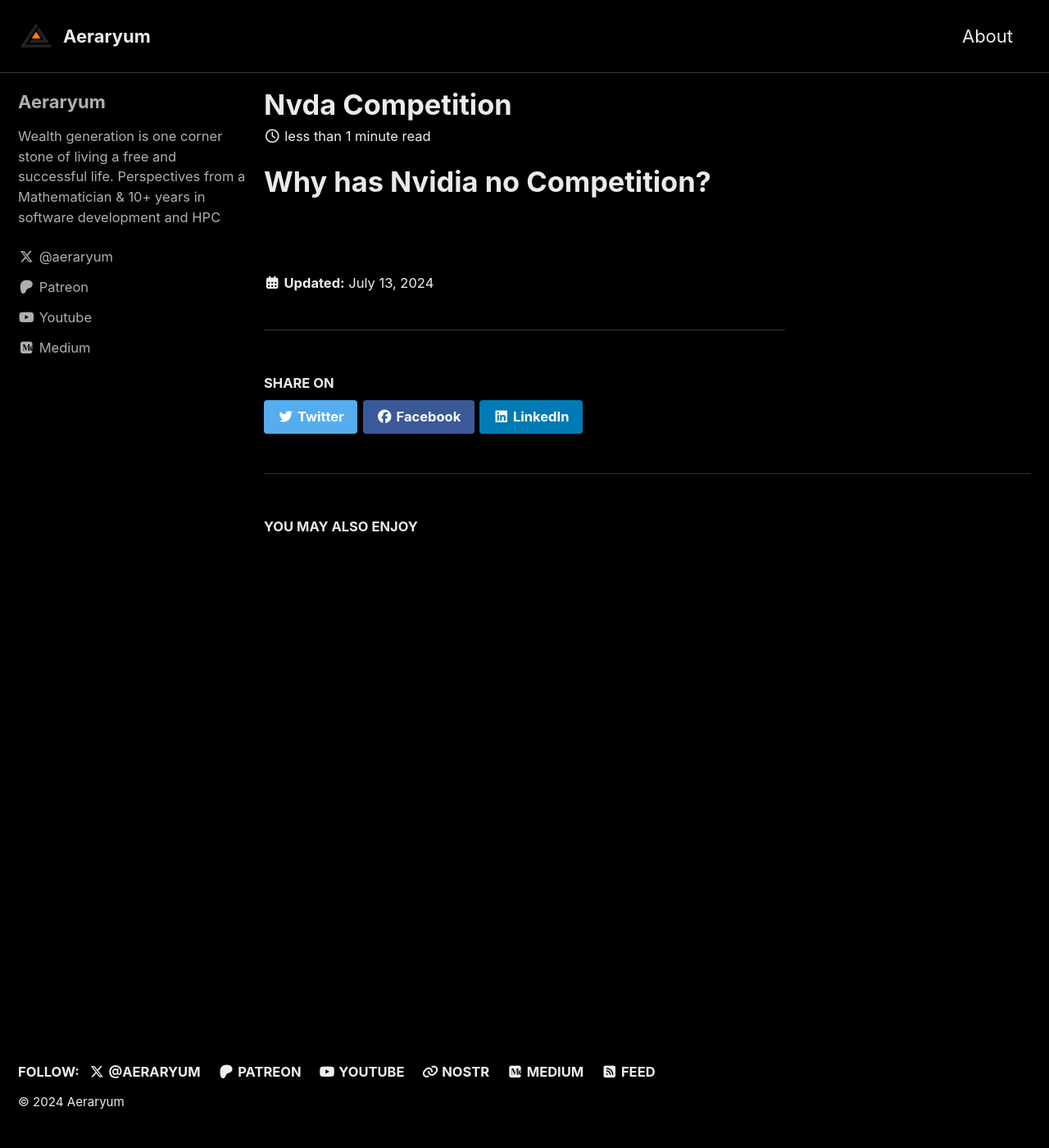
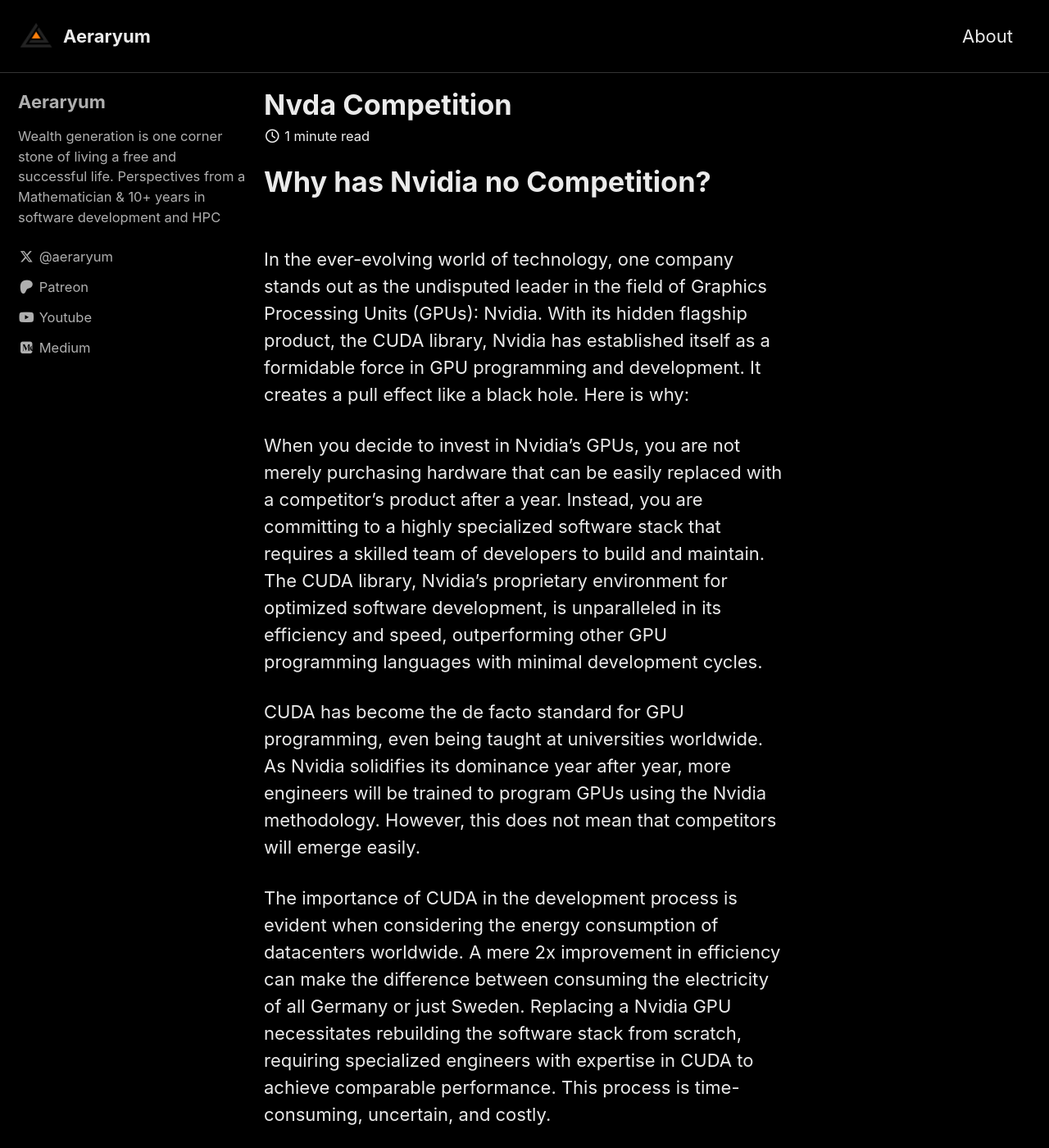
Before and after one commit to RoiRRW/aeraryum.plots, a Jekyll site: the page built from _posts/2024-07-13-nvda-competition.md, in a window 1280 px wide and 1400 px high. Shown: the whole window at 82% size. Built offline with Jekyll 4.4.1, drawn with Linux system fonts in a browser that asks for light colours; cached includes are drawn as plain includes; some of the changed text lies outside the part shown.

Commit message:
Update 2024-07-13-nvda-competition.md

```diff
--- a/_posts/2024-07-13-nvda-competition.md
+++ b/_posts/2024-07-13-nvda-competition.md
@@ -3,3 +3,14 @@
 last_modified_at:   2024-07-13 18:00:00 +0000
 ---
 # Why has Nvidia no Competition?
+In the ever-evolving world of technology, one company stands out as the undisputed leader in the field of Graphics Processing Units (GPUs): Nvidia. With its hidden flagship product, the CUDA library, Nvidia has established itself as a formidable force in GPU programming and development. It creates a pull effect like a black hole. Here is why:
+
+When you decide to invest in Nvidia’s GPUs, you are not merely purchasing hardware that can be easily replaced with a competitor’s product after a year. Instead, you are committing to a highly specialized software stack that requires a skilled team of developers to build and maintain. The CUDA library, Nvidia’s proprietary environment for optimized software development, is unparalleled in its efficiency and speed, outperforming other GPU programming languages with minimal development cycles.
+
+CUDA has become the de facto standard for GPU programming, even being taught at universities worldwide. As Nvidia solidifies its dominance year after year, more engineers will be trained to program GPUs using the Nvidia methodology. However, this does not mean that competitors will emerge easily.
+
+The importance of CUDA in the development process is evident when considering the energy consumption of datacenters worldwide. A mere 2x improvement in efficiency can make the difference between consuming the electricity of all Germany or just Sweden. Replacing a Nvidia GPU necessitates rebuilding the software stack from scratch, requiring specialized engineers with expertise in CUDA to achieve comparable performance. This process is time-consuming, uncertain, and costly.
+
+The only reason to undertake such a challenge would be if a competitor’s chip were at least 10x faster and more efficient than Nvidia’s offerings. But who would build such a chip? TSMC, the world’s largest semiconductor manufacturing company, is already fully booked by Nvidia.
+
+In conclusion, Nvidia’s dominance in the GPU market stems from its proprietary CUDA library and the highly specialized software stack it requires. With TSMC’s exclusive deal with Nvidia, competitors face an uphill battle to challenge the company’s leadership in this field. As long as Nvidia maintains its dominance, investors can be confident that their hardware is not only cutting-edge but also future-proof.
```
